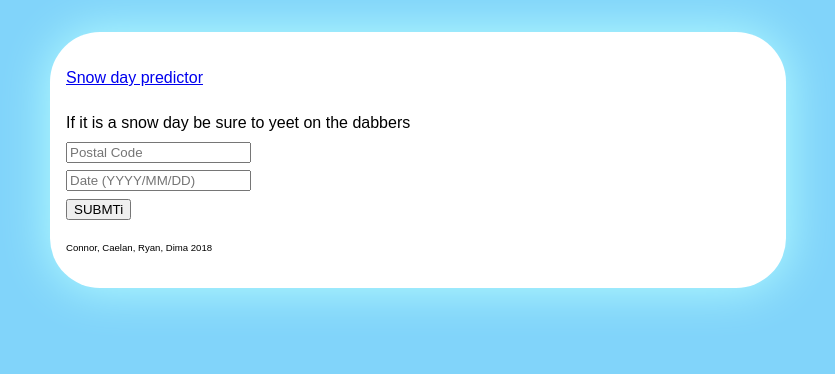
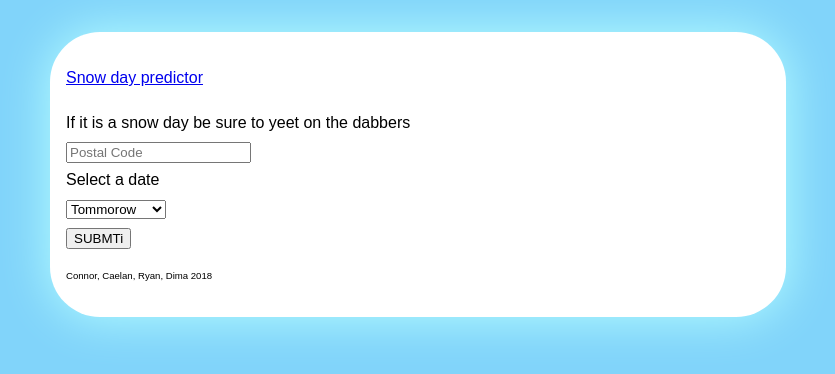
Before and after one commit to cnnr-adams/Snow-day-predictor-frontend, a website: page index.html in a window 1280 px wide. Shown: the whole page, without its empty margins (222-1057 px from the left). Drawn offline with Linux system fonts and the light colour scheme.

Commit message:
Date picker
ex·cru·ci·at·ing
/ikˈskro͞oSHēˌādiNG/

```diff
--- a/index.html
+++ b/index.html
@@ -24,8 +24,15 @@
             If it is a snow day be sure to yeet on the dabbers
             <br>
             <input type="text" placeholder="Postal Code" oninput="inputPostalCode(this.value)">
+            <br> Select a date
             <br>
-            <input type="text" placeholder="Date (YYYY/MM/DD)" oninput="inputDate(this.value)">
+            <select onchange="inputDate(this.value)">
+                <option value="1">Tommorow</option>
+                <option value="2">In two days</option>
+                <option value="3">In three days</option>
+                <option value="4">In four days</option>
+                <option value="5">In five days</option>
+            </select>
             <br>
             <button type="button" name="submit" onclick="submit()">SUBMTi</button>
             <br>
--- a/scripts/scripts.js
+++ b/scripts/scripts.js
@@ -1,7 +1,8 @@
 console.log("yeet on the haters");
 
 let postalCode = "";
-let date = "";
+let date;
+inputDate(1);
 
 function inputPostalCode(value) {
     postalCode = value;
@@ -9,15 +10,17 @@ function inputPostalCode(value) {
 }
 
 function inputDate(value) {
-    date = value;
-    console.log(`yeet on the ${value}`);
+    var d = new Date();
+    d.setDate(d.getDate() + value);
+    date = `${d.getFullYear()}-${d.getMonth() + 1}-${d.getDate()}`
+    console.log(`yote on this date: ${date}`);
 }
 
 function submit() {
-    if (postalCode.length > 0 && date.length > 0) {
+    if (postalCode.length > 0 || date.length > 0) {
         console.log("done yeeted");
         window.location.href = `result/${postalCode}/${date}`;
     } else {
-        console.log("go commit die");
+        alert("you forgot to put in the stuff LOSER");
     }
 }
```
